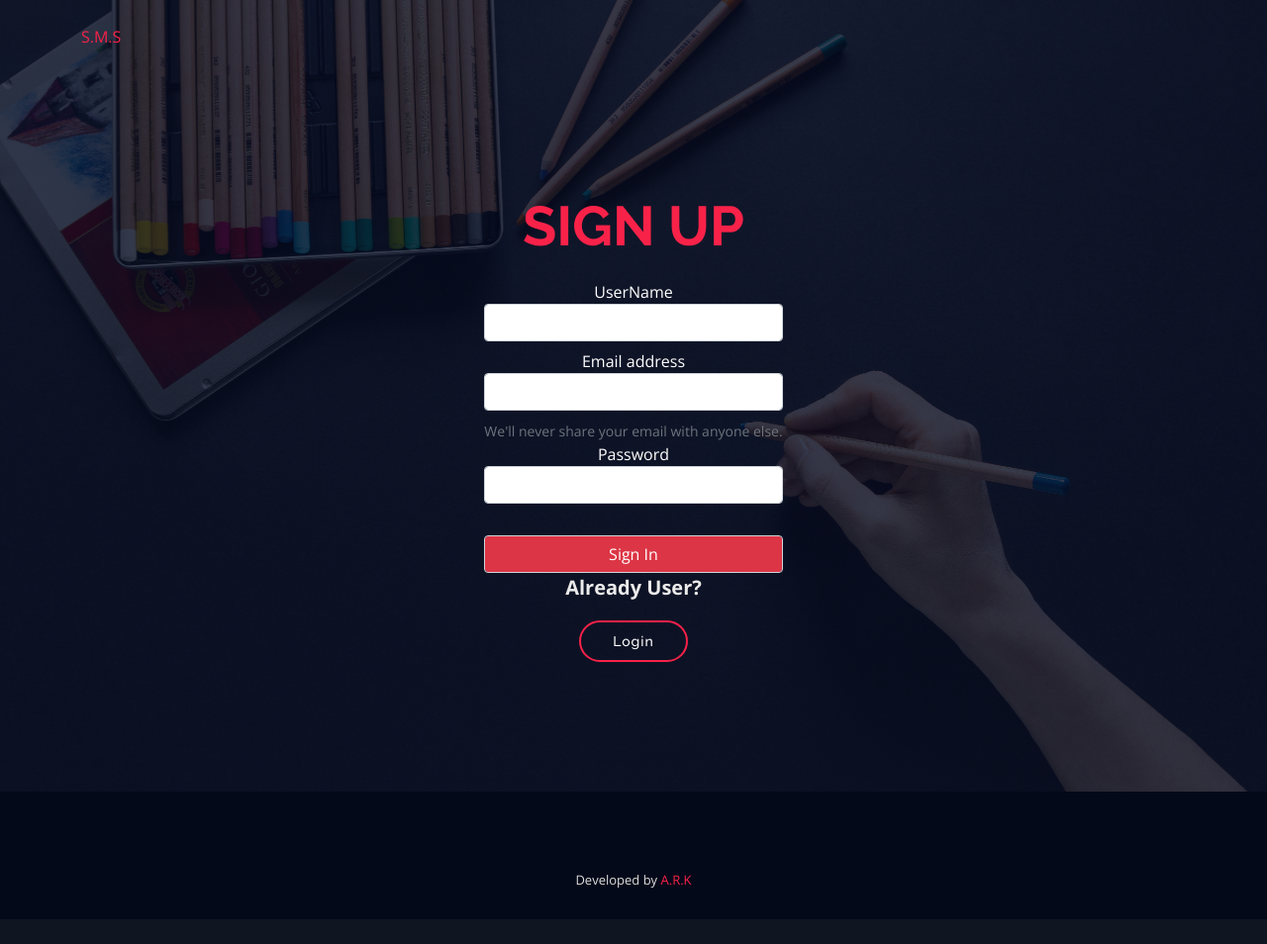
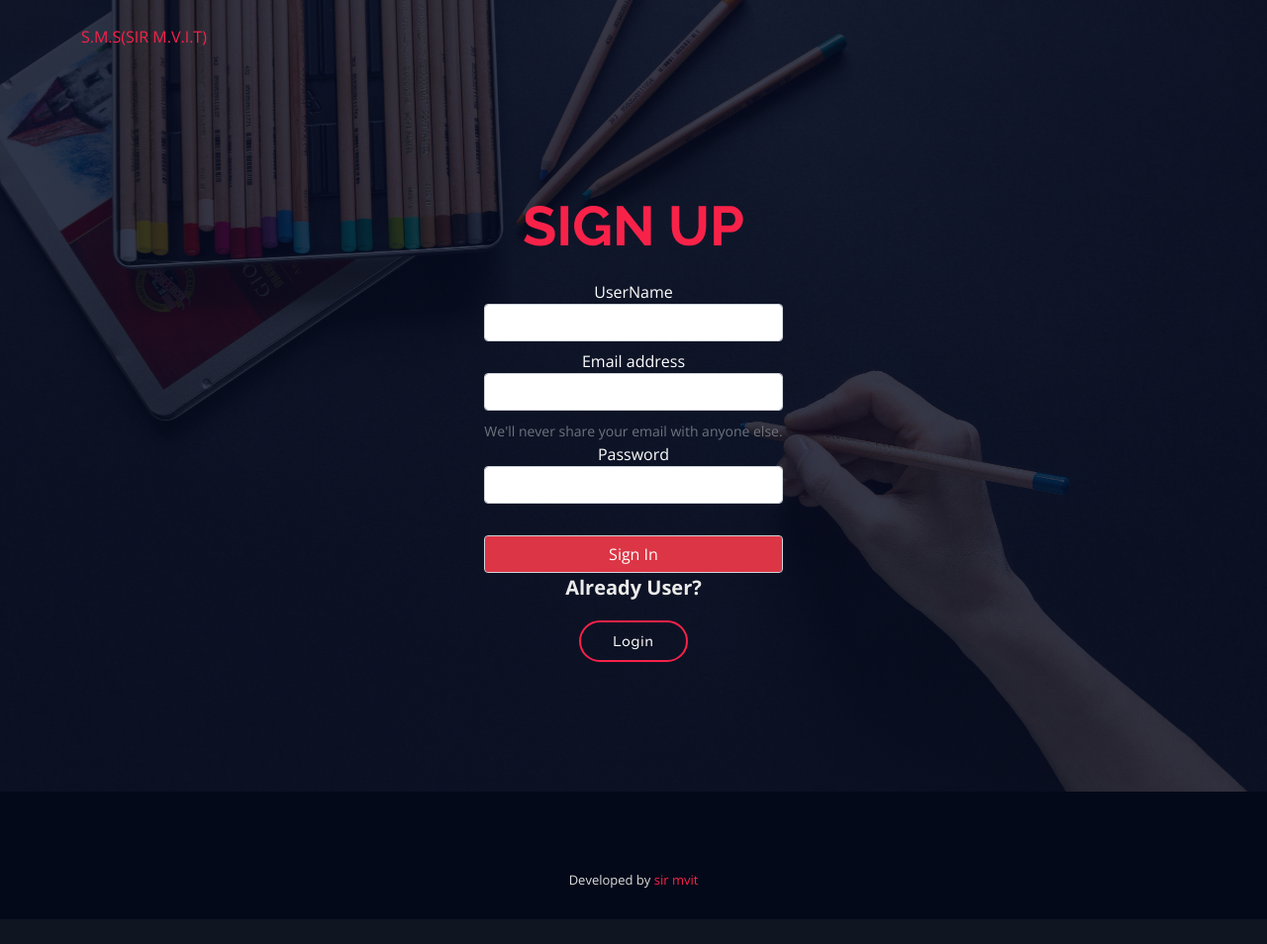
Before and after one commit to VijayRajSing666/sms-student-management-system-, a Flask app: page /signup in a window 1280 px wide. Shown: the whole page at 99% size. Run offline with Flask 2, Linux system fonts and the light colour scheme; some libraries are stand-ins or nearby versions.

Commit message:
first commit

```diff
--- a/student management/templates/auth.html
+++ b/student management/templates/auth.html
@@ -35,7 +35,7 @@
 
       <div id="logo" class="pull-left">
 
-        <a href="/" class="scrollto">S.M.S</a>
+        <a href="/" class="scrollto">S.M.S(SIR M.V.I.T)</a>
       </div>
 
 
@@ -64,7 +64,7 @@
 
       <div class="credits">
       <br>
-        Developed by <a href="www.arkprocoder.com/">A.R.K</a>
+        Developed by <a href="">sir mvit</a>
       </div>
     </div>
   </footer><!-- End  Footer -->
--- a/student management/templates/index.html
+++ b/student management/templates/index.html
@@ -18,7 +18,7 @@ menu-active
 
       <div class="credits">
       <br>
-        Developed by <a href="/">Developed By sir mvit</a>
+        Developed by <a href="/">  sir mvit </a>
       </div>
     </div>
   </footer><!-- End  Footer -->
```
Also changed, not shown: 1 other file.
